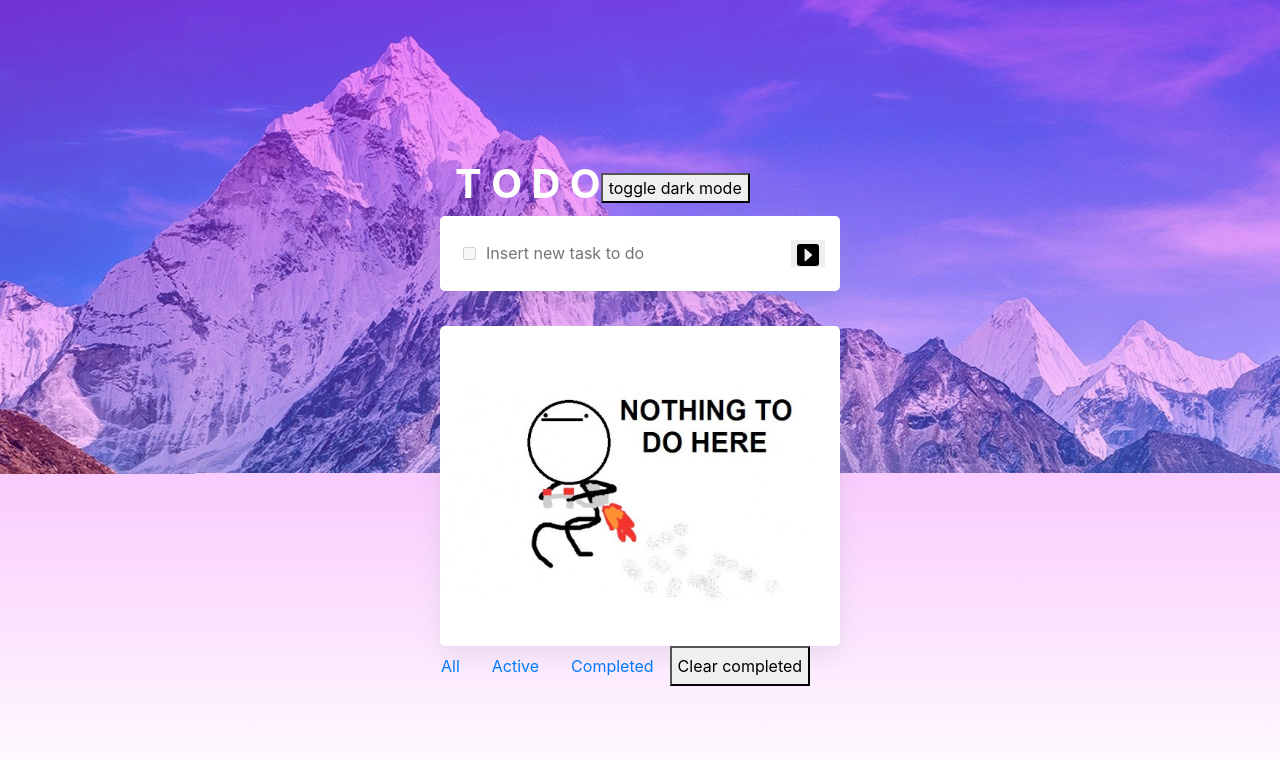
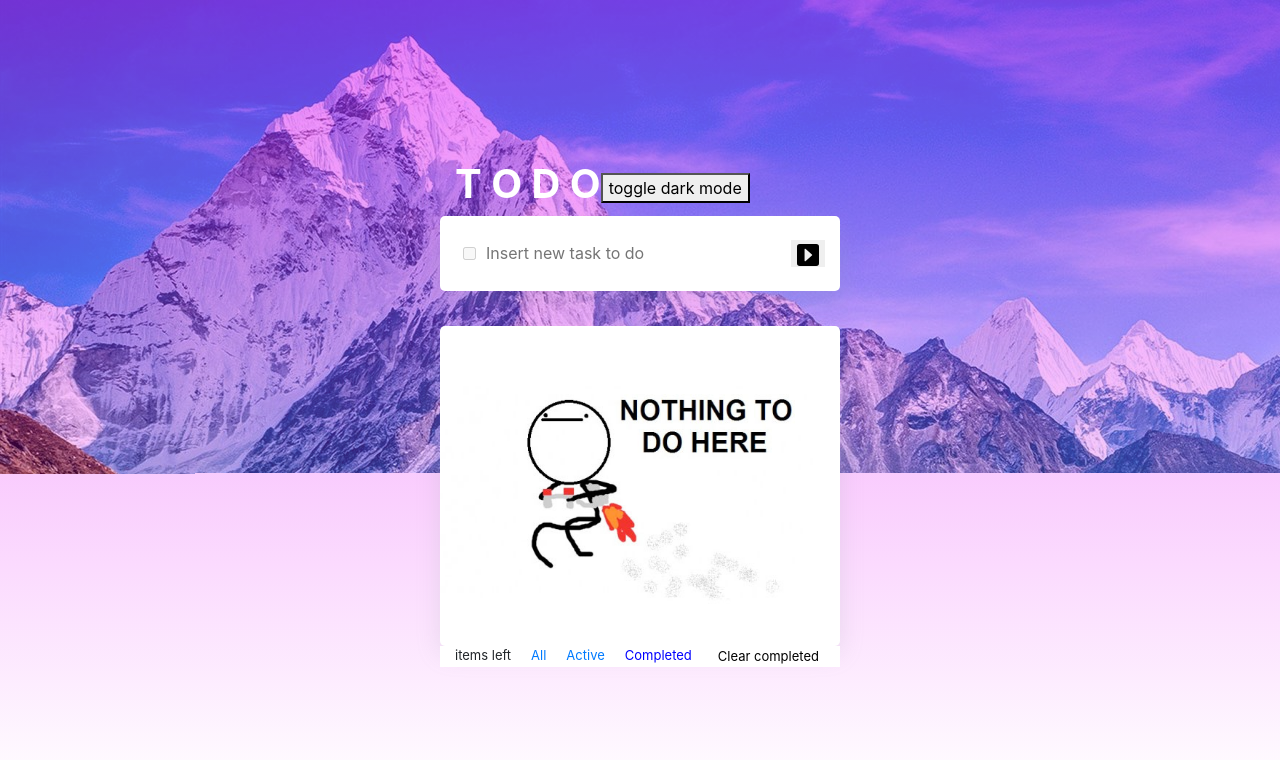
Before and after one commit to assembler-institute/reactjs-wish-list, a React (Create React App) app: page /completed in a window 1280 px wide. Shown: the top 760 px of the page. Built offline with nearby package versions, Linux system fonts and the light colour scheme.

Commit message:
added styles

```diff
--- a/src/App.js
+++ b/src/App.js
@@ -9,7 +9,6 @@ import InputTask from "./components/InputTask";
 import Home from "./pages/Home";
 import Completed from "./pages/Completed";
 import Active from "./pages/Active";
-import Footer from "./components/Footer";
 
 const LOCAL_STORAGE_KEY = "tasks";
 
@@ -145,7 +144,6 @@ class App extends Component {
                 />
               )}
             />
-            <Footer handleClearCompleted={this.handleClearCompleted} />
           </Section>
         </Main>
       </BrowserRouter>
--- a/src/components/Footer/Footer.js
+++ b/src/components/Footer/Footer.js
@@ -1,17 +1,35 @@
 import React from "react";
 import { Link } from "react-router-dom";
+import "./Footer.scss";
 
-function Footer({ handleClearCompleted }) {
+function Footer({ handleClearCompleted, currentFilter, itemsLeft }) {
   return (
     <footer className="mb-4">
-      <div className="row">
-        <Link exact="true" className="nav-link" to="/">
+      <div className="container justify-content-between bg-white">
+        <div>{itemsLeft} items left</div>
+        <Link
+          exact="true"
+          className={`nav-link p-0 ${currentFilter === "/" ? "active" : ""}`}
+          to="/"
+        >
           All
         </Link>
-        <Link exact="true" className="nav-link" to="/active">
+        <Link
+          exact="true"
+          className={`nav-link p-0 ${
+            currentFilter === "/active" ? "active" : ""
+          }`}
+          to="/active"
+        >
           Active
         </Link>
-        <Link exact="true" className="nav-link" to="/completed">
+        <Link
+          exact="true"
+          className={`nav-link p-0 ${
+            currentFilter === "/completed" ? "active" : ""
+          }`}
+          to="/completed"
+        >
           Completed
         </Link>
         <button type="button" onClick={handleClearCompleted}>
--- /dev/null
+++ b/src/components/Footer/Footer.scss
@@ -0,0 +1,19 @@
+footer > div {
+  display: flex;
+  font-size: small;
+  justify-content: flex-end;
+  button {
+    border: 0;
+    background: transparent;
+    &:hover {
+      font-weight: bold;
+    }
+  }
+  link:hover {
+    color: black;
+  }
+}
+
+.active {
+  color: blue;
+}
--- a/src/components/Task/Task.scss
+++ b/src/components/Task/Task.scss
@@ -3,7 +3,8 @@
 }
 
 li:hover span {
-  display: block;
+  display: flex;
+  align-items: center;
 }
 
 input {
--- a/src/pages/Active.js
+++ b/src/pages/Active.js
@@ -1,13 +1,25 @@
 import React from "react";
 import List from "../components/List";
+import Footer from "../components/Footer";
 
-function Active({ tasks, handleRemoveTask, handleCheckboxChange }) {
+function Active({
+  tasks,
+  handleRemoveTask,
+  handleCheckboxChange,
+  handleClearCompleted,
+}) {
   return (
-    <List
-      tasks={tasks.filter((task) => !task.completed)}
-      handleRemoveTask={handleRemoveTask}
-      handleCheckboxChange={handleCheckboxChange}
-    />
+    <>
+      <List
+        tasks={tasks.filter((task) => !task.completed)}
+        handleRemoveTask={handleRemoveTask}
+        handleCheckboxChange={handleCheckboxChange}
+      />
+      <Footer
+        handleClearCompleted={handleClearCompleted}
+        currentFilter={window.location.pathname}
+      />
+    </>
   );
 }
 
--- a/src/pages/Completed.js
+++ b/src/pages/Completed.js
@@ -1,13 +1,25 @@
 import React from "react";
 import List from "../components/List";
+import Footer from "../components/Footer";
 
-function Completed({ tasks, handleRemoveTask, handleCheckboxChange }) {
+function Completed({
+  tasks,
+  handleRemoveTask,
+  handleCheckboxChange,
+  handleClearCompleted,
+}) {
   return (
-    <List
-      tasks={tasks.filter((task) => task.completed)}
-      handleRemoveTask={handleRemoveTask}
-      handleCheckboxChange={handleCheckboxChange}
-    />
+    <>
+      <List
+        tasks={tasks.filter((task) => task.completed)}
+        handleRemoveTask={handleRemoveTask}
+        handleCheckboxChange={handleCheckboxChange}
+      />
+      <Footer
+        handleClearCompleted={handleClearCompleted}
+        currentFilter={window.location.pathname}
+      />
+    </>
   );
 }
 
--- a/src/pages/Home.js
+++ b/src/pages/Home.js
@@ -1,13 +1,26 @@
 import React from "react";
 import List from "../components/List";
+import Footer from "../components/Footer";
 
-function Home({ tasks, handleRemoveTask, handleCheckboxChange }) {
+function Home({
+  tasks,
+  handleRemoveTask,
+  handleCheckboxChange,
+  handleClearCompleted,
+}) {
   return (
-    <List
-      tasks={tasks}
-      handleRemoveTask={handleRemoveTask}
-      handleCheckboxChange={handleCheckboxChange}
-    />
+    <>
+      <List
+        tasks={tasks}
+        handleRemoveTask={handleRemoveTask}
+        handleCheckboxChange={handleCheckboxChange}
+      />
+      <Footer
+        handleClearCompleted={handleClearCompleted}
+        currentFilter={window.location.pathname}
+        itemsLeft={tasks.length}
+      />
+    </>
   );
 }
 
```
